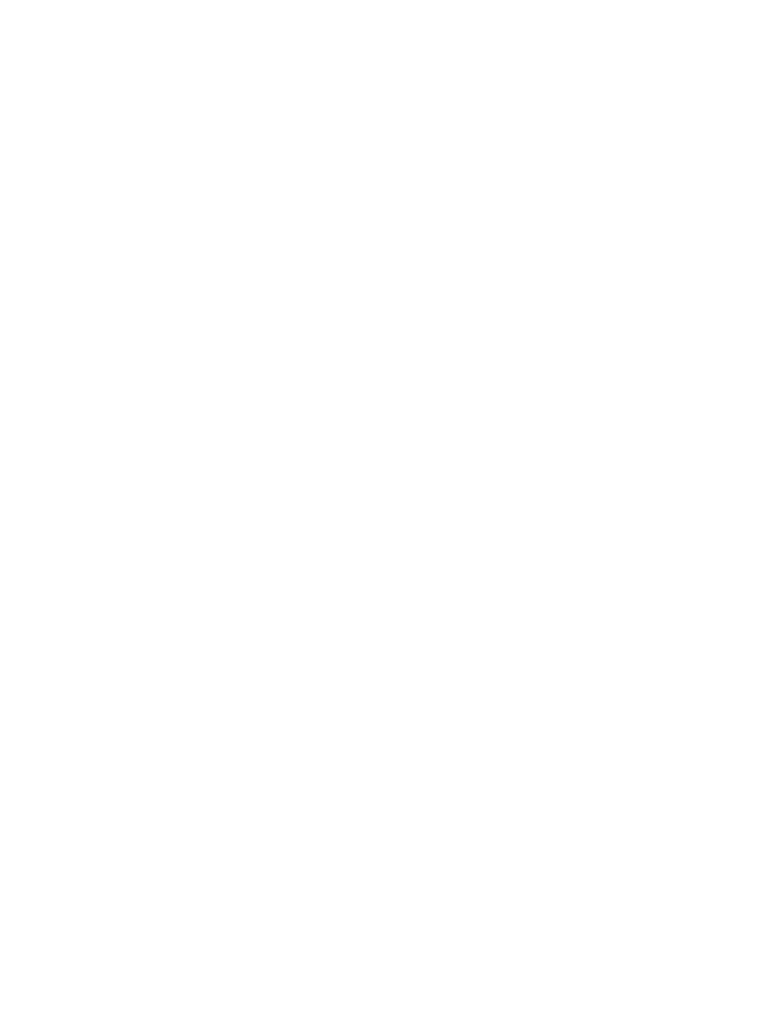
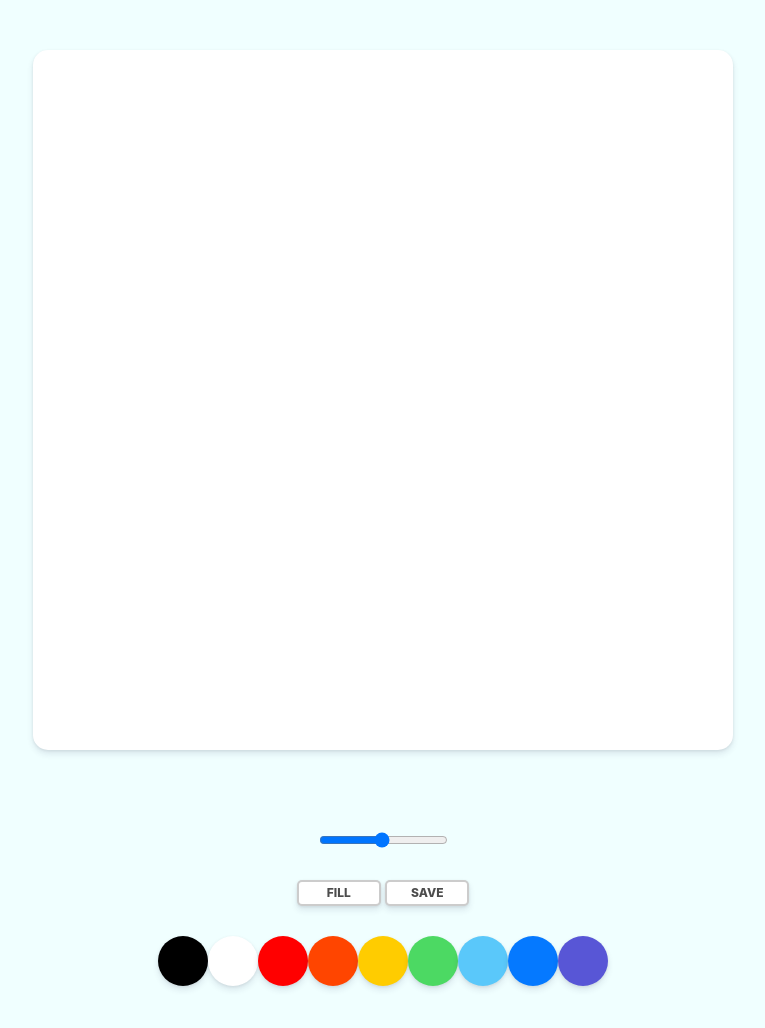
Before and after one commit to Action2theFuture/PaintJs, a plain HTML site: page index.html in a window 1280 px wide. Shown: the whole page, without its empty margins (257-1022 px from the left). Before the commit the page ends 800 px from the top, so only its background shows below. Drawn offline with Linux system fonts and the light colour scheme.

Commit message:
second Commit

```diff
--- a/index.html
+++ b/index.html
@@ -7,6 +7,27 @@
     <title>paintJS</title>
 </head>
 <body>
+    <canvas js="jscanvas" class="canvas"></canvas>
+    <div class="controls">
+        <div class="controls__range">
+            <input type="range" id="jsRange" min="0.1" max="5.0" value="2.5" step="0.1"/>
+        </div>
+        <div class="controls__btns">
+            <button id="jsMode">Fill</button>
+            <button id="jsSave">Save</button>
+        </div>
+        <div class="controls__colors" id="jsColors">
+            <div class="controls__color" style="background-color:black;"></div>
+            <div class="controls__color" style="background-color:white;"></div>
+            <div class="controls__color" style="background-color:red;"></div>
+            <div class="controls__color" style="background-color:orangered;"></div>
+            <div class="controls__color" style="background-color:#FFCC00;"></div>
+            <div class="controls__color" style="background-color:#4CD963;"></div>
+            <div class="controls__color" style="background-color:#5AC8FA;"></div>
+            <div class="controls__color" style="background-color:#0579FF;"></div>
+            <div class="controls__color" style="background-color:#5856D6;"></div>
+        </div>
+    </div>
     <script src="app.js"></script>
 </body>
 </html>
--- /dev/null
+++ b/reset.css
@@ -0,0 +1,129 @@
+/* http://meyerweb.com/eric/tools/css/reset/
+   v2.0 | 20110126
+   License: none (public domain)
+*/
+
+html,
+body,
+div,
+span,
+applet,
+object,
+iframe,
+h1,
+h2,
+h3,
+h4,
+h5,
+h6,
+p,
+blockquote,
+pre,
+a,
+abbr,
+acronym,
+address,
+big,
+cite,
+code,
+del,
+dfn,
+em,
+img,
+ins,
+kbd,
+q,
+s,
+samp,
+small,
+strike,
+strong,
+sub,
+sup,
+tt,
+var,
+b,
+u,
+i,
+center,
+dl,
+dt,
+dd,
+ol,
+ul,
+li,
+fieldset,
+form,
+label,
+legend,
+table,
+caption,
+tbody,
+tfoot,
+thead,
+tr,
+th,
+td,
+article,
+aside,
+canvas,
+details,
+embed,
+figure,
+figcaption,
+footer,
+header,
+hgroup,
+menu,
+nav,
+output,
+ruby,
+section,
+summary,
+time,
+mark,
+audio,
+video {
+  margin: 0;
+  padding: 0;
+  border: 0;
+  font-size: 100%;
+  font: inherit;
+  vertical-align: baseline;
+}
+/* HTML5 display-role reset for older browsers */
+article,
+aside,
+details,
+figcaption,
+figure,
+footer,
+header,
+hgroup,
+menu,
+nav,
+section {
+  display: block;
+}
+body {
+  line-height: 1;
+}
+ol,
+ul {
+  list-style: none;
+}
+blockquote,
+q {
+  quotes: none;
+}
+blockquote:before,
+blockquote:after,
+q:before,
+q:after {
+  content: "";
+  content: none;
+}
+table {
+  border-collapse: collapse;
+  border-spacing: 0;
+}
--- a/styles.css
+++ b/styles.css
@@ -0,0 +1,66 @@
+@import "reset.css";
+
+body {
+  background-color: azure;
+  font-family: -apple-system, BlinkMacSystemFont, "Segoe UI", Roboto, Oxygen,
+    Ubuntu, Cantarell, "Open Sans", "Helvetica Neue", sans-serif;
+  display: flex;
+  flex-direction: column;
+  align-items: center;
+  padding: 50px 0px;
+}
+
+canvas {
+  width: 700px;
+  height: 700px;
+  background-color: white;
+  border-radius: 15px;
+  box-shadow: 0 4px 6px rgba(50, 50, 93, 0.11), 0 1px 3px rgba(0, 0, 0, 0.08);
+}
+
+.controls {
+  margin-top: 80px;
+  display: flex;
+  flex-direction: column;
+  align-items: center;
+}
+
+.controls .controls__btns {
+  margin-bottom: 30px;
+}
+
+.controls__btns button {
+  all: unset;
+  cursor: pointer;
+  background-color: white;
+  padding: 5px 0px;
+  width: 80px;
+  text-align: center;
+  border-radius: 5px;
+  box-shadow: 0 4px 6px rgba(50, 50, 93, 0.11), 0 1px 3px rgba(0, 0, 0, 0.08);
+  border: 2px solid rgba(0, 0, 0, 0.2);
+  color: rgba(0, 0, 0, 0.7);
+  text-transform: uppercase;
+  font-weight: 800;
+  font-size: 12px;
+}
+
+.controls__btns button:active {
+  transform: scale(0.98);
+}
+
+.controls .controls__colors {
+  display: flex;
+}
+
+.controls__colors .controls__color {
+  width: 50px;
+  height: 50px;
+  border-radius: 25px;
+  cursor: pointer;
+  box-shadow: 0 4px 6px rgba(50, 50, 93, 0.11), 0 1px 3px rgba(0, 0, 0, 0.08);
+}
+
+.controls .controls__range {
+  margin-bottom: 30px;
+}
```
